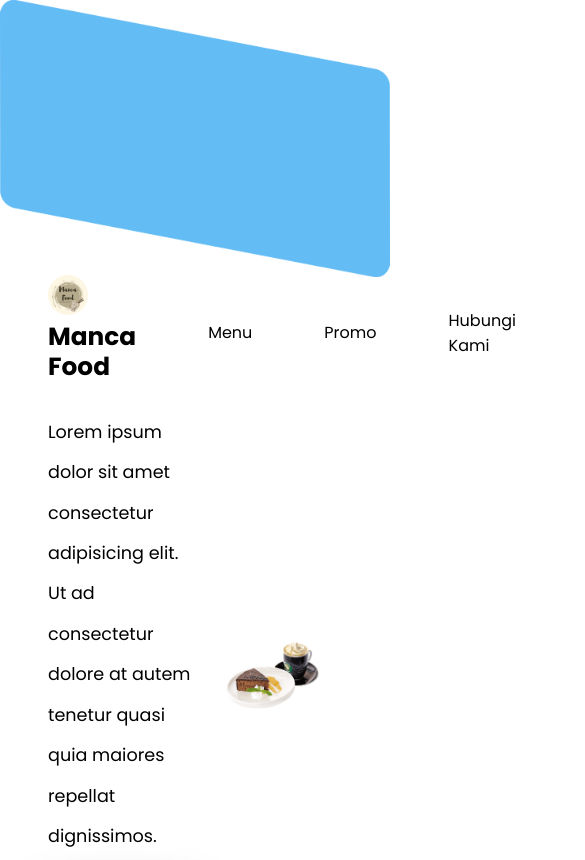
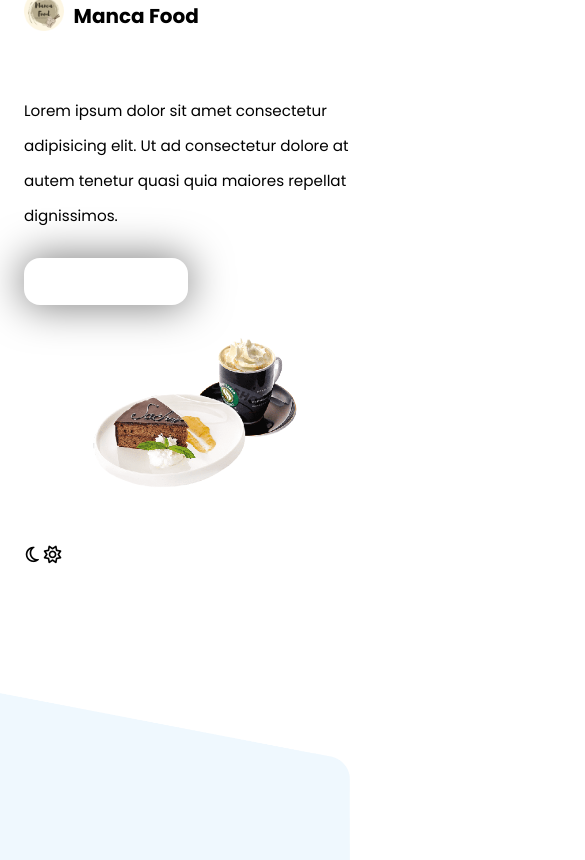
Before and after one commit to mamantube/landing-page-with-js, a plain HTML site: page landing page/index.html in a window 390 px wide. Shown: the top 860 px of the page, 585 px wide, since content can reach past the window. Drawn offline with Linux system fonts and the light colour scheme.

Commit message:
css done

```diff
--- a/landing page/index.js
+++ b/landing page/index.js
@@ -0,0 +1,9 @@
+var big_wrapper;
+var toggle_btn;
+var hamburger_menu;
+
+function declare () {
+    toggle_btn = document.querySelector(".toggle-btn");
+    big_wrapper = document.querySelector(".big-wrapper");
+    hamburger_menu = document.querySelector(".hamburger-menu");
+}
--- a/landing page/style.css
+++ b/landing page/style.css
@@ -79,6 +79,12 @@ header .container {
 
 .overlay {
     display: none;
+}
+
+.logo {
+    display: flex;
+    align-items: center;
+    cursor: pointer;
 }
 
 .logo img {
@@ -189,6 +195,8 @@ header .container {
 .big-title {
     font-size: 1.4rem;
     color: var(--darkOne);
+    text-transform: capitalize;
+    line-height: 1.4;
 }
 
 .text {
@@ -202,3 +210,184 @@ header .container {
 .showcase-area .btn {
     box-shadow: 0 0 40px 2px rgba(0, 0, 0, 0.5);
 }
+
+.person {
+    width: 95%;
+    transform: translate(15%, 25px);
+}
+
+.toggle-btn {
+    display: inline-block;
+    border: none;
+    background-color: var(--darkTwo);
+    color: var(--backgroundColor);
+    outline: none;
+    cursor: pointer;
+    height: 39px;
+    width: 39px;
+    border-radius: 50%;
+    font-size: 1.1rem;
+    transition: 00.3s;
+}
+
+.toggle-btn i {
+    line-height: 39px;
+}
+
+.toggle-btn:hover {
+    background: var(--mainColor);
+}
+
+.big-wrapper.light .toggle-btn i:last-child {
+    display: none;
+}
+
+.big-wrapper.light .toggle-btn i:first-child {
+    display: block;
+}
+
+.big-wrapper.dark .toggle-btn i:last-child {
+    display: block;
+}
+
+.big-wrapper.dark .toggle-btn i:first-child {
+    display: none;
+}
+
+.shape {
+    position: absolute;
+    z-index: 0;
+    width: 500px;
+    bottom: -180px;
+    left: -15px;
+    opacity: 0.1;
+}
+
+.copy {
+    position: absolute;
+    top: 0;
+    left: 0;
+    z-index: 100;
+    animation: appear 1s 1 both;
+}
+
+@keyframes appear {
+    0% {
+        clip-path: circle(30% at -25% -25%);
+    }
+    100% {
+        clip-path: circle(150% at 0 0);
+    }
+}
+
+@media screen and (max-width: 870px) {
+    .hamburger-menu {
+        display: flex;
+    }
+
+    .links {
+        position: fixed;
+        top: 0;
+        right: 0;
+        max-width: 450px;
+        width: 100%;
+        height: 100%;
+        background-color: var(--mainColor);
+        z-index: 95;
+        display: flex;
+        align-items: center;
+        justify-content: center;
+        transform: translateX(100%);
+        transition: 0.5s;
+    }
+
+    .links ul {
+        flex-direction: column;
+    }
+
+    .links a {
+        color: #fff;
+        margin-left: 0;
+        padding: 2rem 0;
+    }
+
+    .links .btn {
+        background: none;
+    }
+
+    .overlay {
+        display: block;
+        position: fixed;
+        top: 0;
+        left: 0;
+        right: 0;
+        bottom: 0;
+        background-color: rgba(0, 0, 0, 0.7);
+        opacity: 0;
+        pointer-events: none;
+        transition: 00.5s;
+    }
+
+    .big-wrapper.active .links {
+        transform: translateX(0);
+        box-shadow: 0 0 50px 2px rgba(0, 0, 0, 0.4);
+    }
+
+    .big-wrapper.active .overlay {
+        pointer-events: all;
+        opacity: 1;
+    }
+
+    .showcase-area {
+        padding: 2.5rem 0;
+        max-width: 700px;
+        margin: 0 auto;
+    }
+
+    .showcase-area .container {
+        grid-template-columns: 1fr;
+        justify-content: center;
+        grid-gap: 2rem;
+    }
+
+    .big-title {
+        font-size: 1.1rem;
+    }
+
+    .text {
+        font-size: 0.95rem;
+        margin: 1.4rem 0 1.5rem;
+    }
+
+    .person {
+        width: 95%;
+        transform: none;
+    }
+
+    .logo h3 {
+        font-size: 1.25rem;
+    }
+
+    .shape {
+        bottom: -180px;
+        left: -150px;
+    }
+}
+
+@media screen and (max-width: 470px) {
+    .container {
+        padding: 0 1.5rem;
+    }
+
+    .big-title {
+        font-size: 0.9rem;
+    }
+
+    .text {
+        margin: 1.1rem 0 1,5rem;
+    }
+
+    .showcase-area .btn {
+        font-size: 0.8rem;
+    }
+}
```
